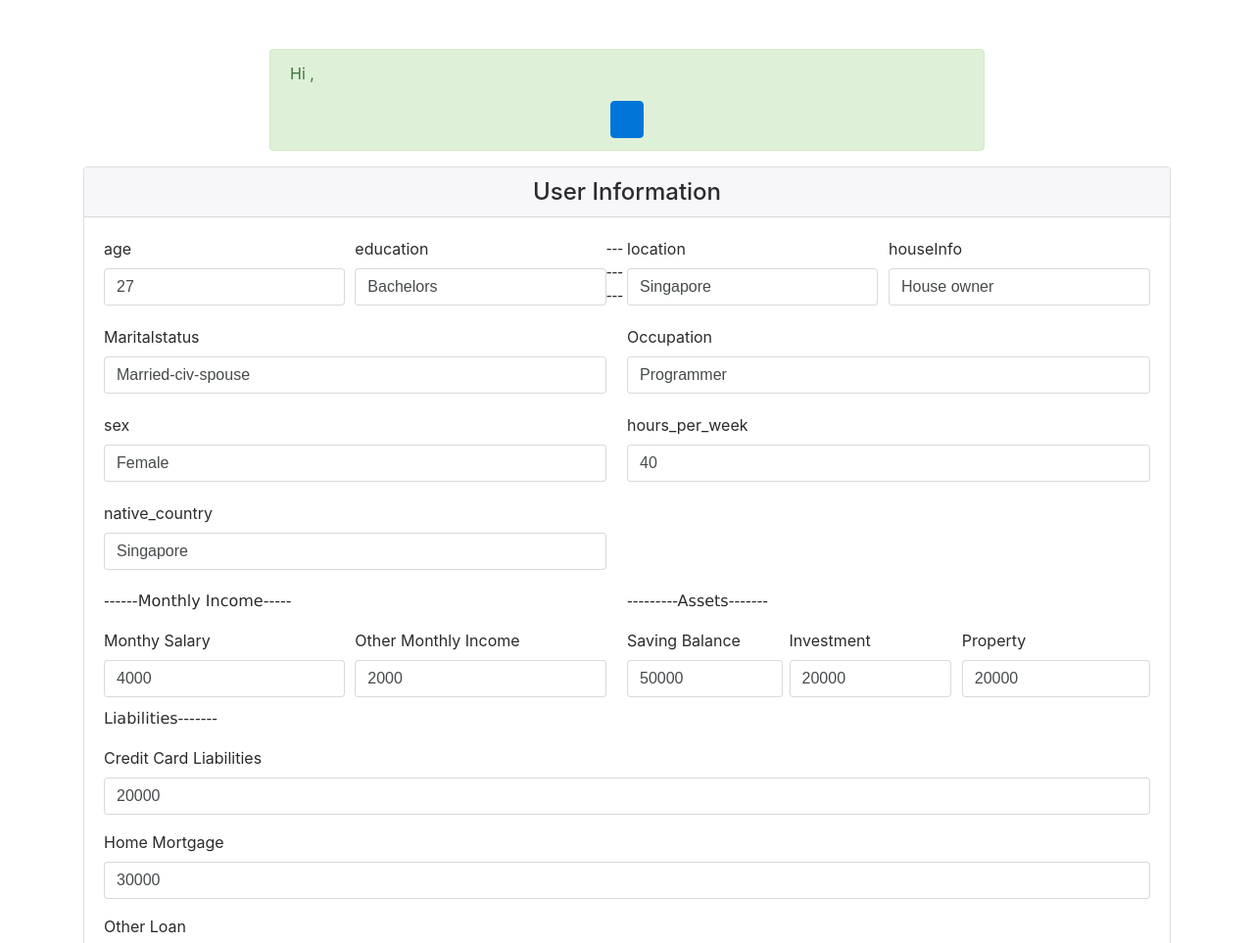
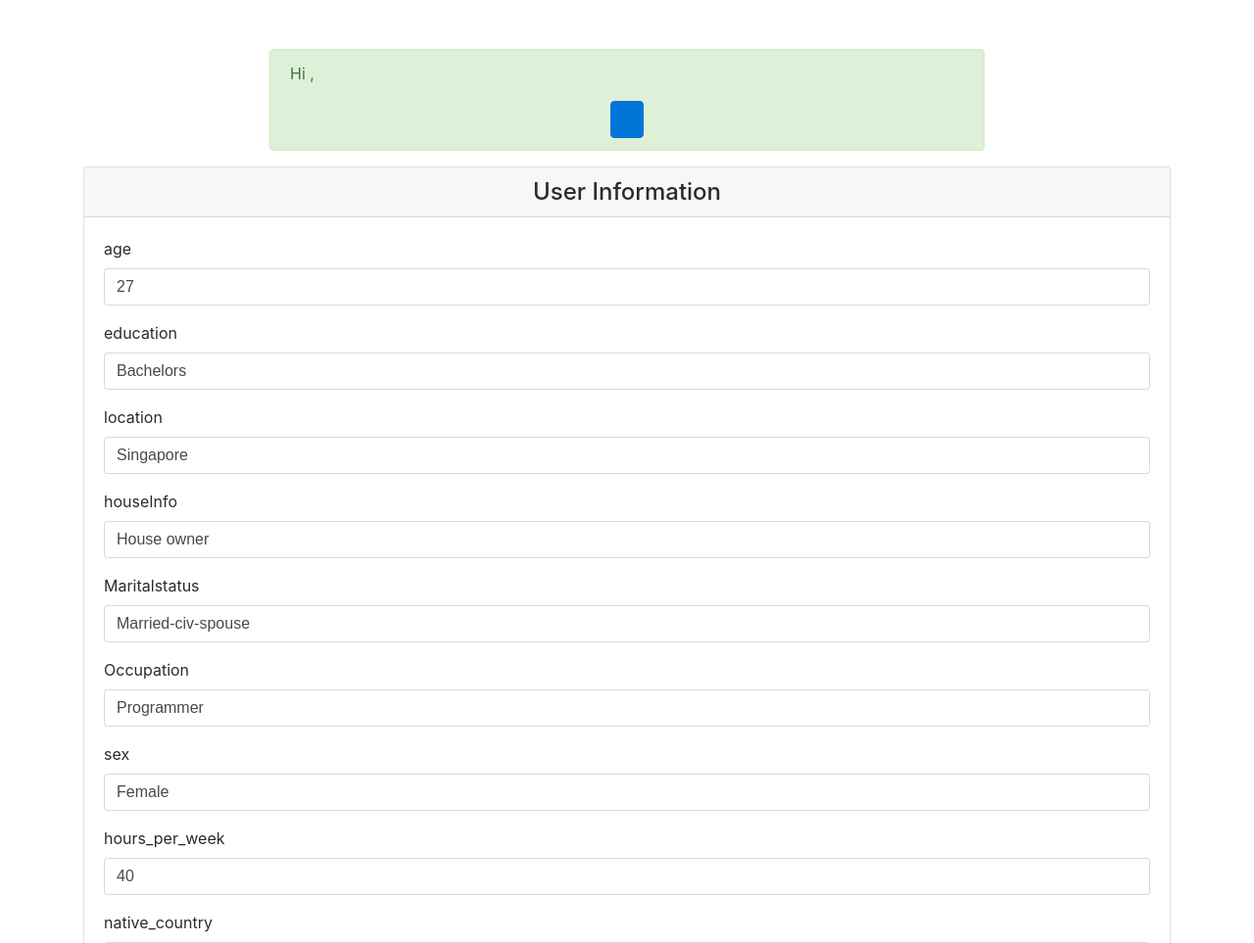
Before and after one commit to miaomiaojj/django_login, a Django app: template apps/register/templates/register/success.html in a window 1280 px wide. Shown: the top 963 px of the page at 98% size. Run offline with Django 3.2, Linux system fonts and the light colour scheme; the template is opened without the code that fills it, so the values that code supplies are empty; parts of the project's set-up code (start-up, migrations or seed data) failed here and were passed over; some libraries are stand-ins or nearby versions.

Commit message:
2021/03/22

```diff
--- a/apps/register/templates/register/success.html
+++ b/apps/register/templates/register/success.html
@@ -45,25 +45,24 @@
                     <h4 class="card-header text-center">User Information</h4>
 
                       <div class="card-block">
-						  <div class="test_temp" style="width:48%; height: 90px; float:left;">
-							  <div class="test_temp" style="width:48%; height: 90px; float:left;">
+
 							  <div class="form-group">
 							   <label>age</label><br>
 							   <input type="number"  name="age" value="27" class="form-control">
 								   </div>
-							  </div>
-								  <div class="test_temp" style="width:50%; height: 90px; float:right;">
+
+
 								  <div class="form-group">
 							      <label>education</label><br>
 								 <input name="education" value="Bachelors" class="form-control">
 								  </div>
-								  </div>
-						  </div>
-
-						  <div class="test_temp" style="width:50%; height: 90px; float:right;">
 
 
-							 <div class="test_temp" style="width:48%; height: 90px; float:left;">
+
+
+
+
+
 								 <div class="form-group">
 
 							  <label>location</label><br>
@@ -71,8 +70,8 @@
 
 
 						   </div>
-						  </div>
-						  <div class="test_temp" style="width:50%; height: 90px; float:right;">
+
+
 							  <div class="form-group">
 
 							  <label>houseInfo</label><br>
@@ -80,108 +79,84 @@
 
 
 						   </div>
-						  </div>
-						  </div>
-						  <div class="test_temp" style="width:48%; height: 90px; float:left;">
+
 							  <div class="form-group">
 
 							  <label>Maritalstatus</label><br>
 							  <input name="Maritalstatus" value="Married-civ-spouse" class="form-control">
 
 						     </div>
-							  </div>
-						  <div class="test_temp" style="width:50%; height: 90px; float:right;">
+
+
 
 						     <div class="form-group">
 							  <label>Occupation</label><br>
 
 								<input name="Occupation" value="Programmer" class="form-control">
 							 </div>
-						  </div>
 
-						   <div class="test_temp" style="width:48%; height: 90px; float:left;">
 							  <div class="form-group">
 
 							  <label>sex</label><br>
 							  <input name="sex" value="Female" class="form-control">
 
 						     </div>
-							  </div>
-						  <div class="test_temp" style="width:50%; height: 90px; float:right;">
+
 
 						     <div class="form-group">
 							  <label>hours_per_week</label><br>
 
 								<input name="hours_per_week" value="40" class="form-control">
 							 </div>
-						  </div>
-						    <div class="test_temp" style="width:48%; height: 90px; float:left;">
+
 							  <div class="form-group">
 
 							  <label>native_country</label><br>
 							  <input name="native_country" value="Singapore" class="form-control">
 
 						     </div>
-							  </div>
-						  <div class="test_temp" style="width:50%; height: 90px; float:right;">
 
 
-						  </div>
 
-
-						 <div class="test_temp" style="width:48%; height: 120px; float:left;">
 
 				            <div class="form-group">
 							   <p style="font-family:verdana">------Monthly Income-----</p>
 
 						     </div>
-						   <div class="test_temp" style="width:48%; height: 90px; float:left;">
+
 						     <div class="form-group">
 							  <label>Monthy Salary</label><br>
 								 <input type="number" id="monthySalary" name="monthySalary" value="4000" class="form-control" >
 							 </div>
-						   </div>
-						   <div class="test_temp" style="width:50%; height: 90px; float:right;">
+
 
 						     <div class="form-group">
 							  <label>Other Monthly Income</label><br>
 
 							  <input type="number" id="OtherMonthlyIncome" name="OtherMonthlyIncome" value="2000" class="form-control">
 						     </div>
-							   </div>
-						 </div>
 
-						  <div class="test_temp" style="width:50%; height: 120px; float:right;">
+
 						     <div class="form-group">
         					   <p style="font-family:verdana">---------Assets-------</p>
 
 						     </div>
-							  <div class="test_temp" style="width:62%; height: 90px; float:left;">
 
-						   <div class="test_temp" style="width:48%; height: 90px; float:left;">
 						     <div class="form-group">
 							  <label>Saving Balance</label><br>
 							  <input type="number" id="SavingBalance" name="SavingBalance" value="50000" class="form-control">
 						     </div>
-							   </div>
-						   <div class="test_temp" style="width:50%; height: 90px; float:right;">
+
 						     <div class="form-group">
 							  <label>Investment</label><br>
 							  <input type="number" id="Investment" name="Investment" value="20000" class="form-control">
 						     </div>
-						   </div>
-						  </div>
-							  <div class="test_temp" style="width:36%; height: 90px; float:right;">
+
 
 						     <div class="form-group">
 							   <label>Property</label><br>
 							   <input type="number" id="Property" name="Property" value="20000" class="form-control">
 						     </div>
-							  </div>
-						  </div>
-
-
-
 
 						  <div class="form-group">
 		                     <p style="font-family:verdana">---------Liabilities-------</p>
--- a/apps/register/views.py
+++ b/apps/register/views.py
@@ -280,8 +280,6 @@ def HowFactorImpact(request):
 
     }
 
-
-
     return render(request, 'register/FactorAnalysis.html', context)
 
 def PredictPage(request):
@@ -410,7 +408,7 @@ def PredictWealth(request):
     Networth_2017 = float(request.POST['Networth_2017'])
     Networth_2018 = float(request.POST['Networth_2018'])
     Networth_2019 = float(request.POST['Networth_2019'])
-    Networth_2020 = float(request.POST['Networth_2019'])
+  #  Networth_2020 = float(request.POST['Networth_2019'])
 
     PreparePredictWealthlist = np.array(
         [Networth_2007, Networth_2008,Networth_2009, Networth_2010, Networth_2011, Networth_2012, Networth_2013, Networth_2014, Networth_2015, Networth_2016, Networth_2017, Networth_2018,Networth_2019], dtype=object).reshape(1, -1)
--- a/login_registration/settings.py
+++ b/login_registration/settings.py
@@ -31,7 +31,7 @@ SECRET_KEY = '*wi&v$_lj_y9m_4^i583hb+*zdmm&mx_=c$_v*j9lk*tyaiiwj'
 # SECURITY WARNING: don't run with debug turned on in production!
 DEBUG = True
 
-ALLOWED_HOSTS = ['financialanalysisystem.herokuapp.com',
+ALLOWED_HOSTS = [#'financialanalysisystem.herokuapp.com',
 
                  ]
 
```
Also changed, not shown: apps/register/templates/register/FactorAnalysis.html (+16 -27 lines), apps/register/templates/register/index.html (+4 -4 lines), db.sqlite3.
